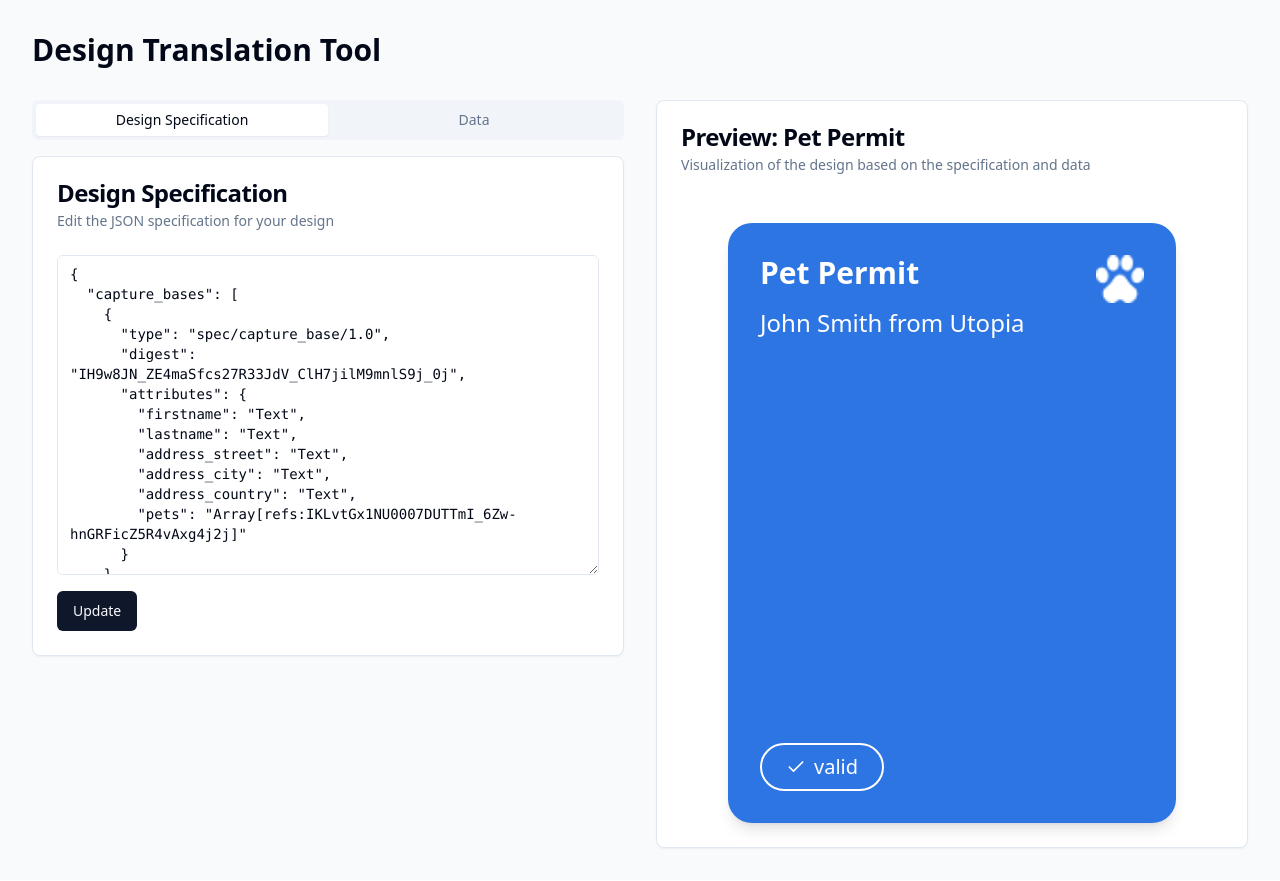
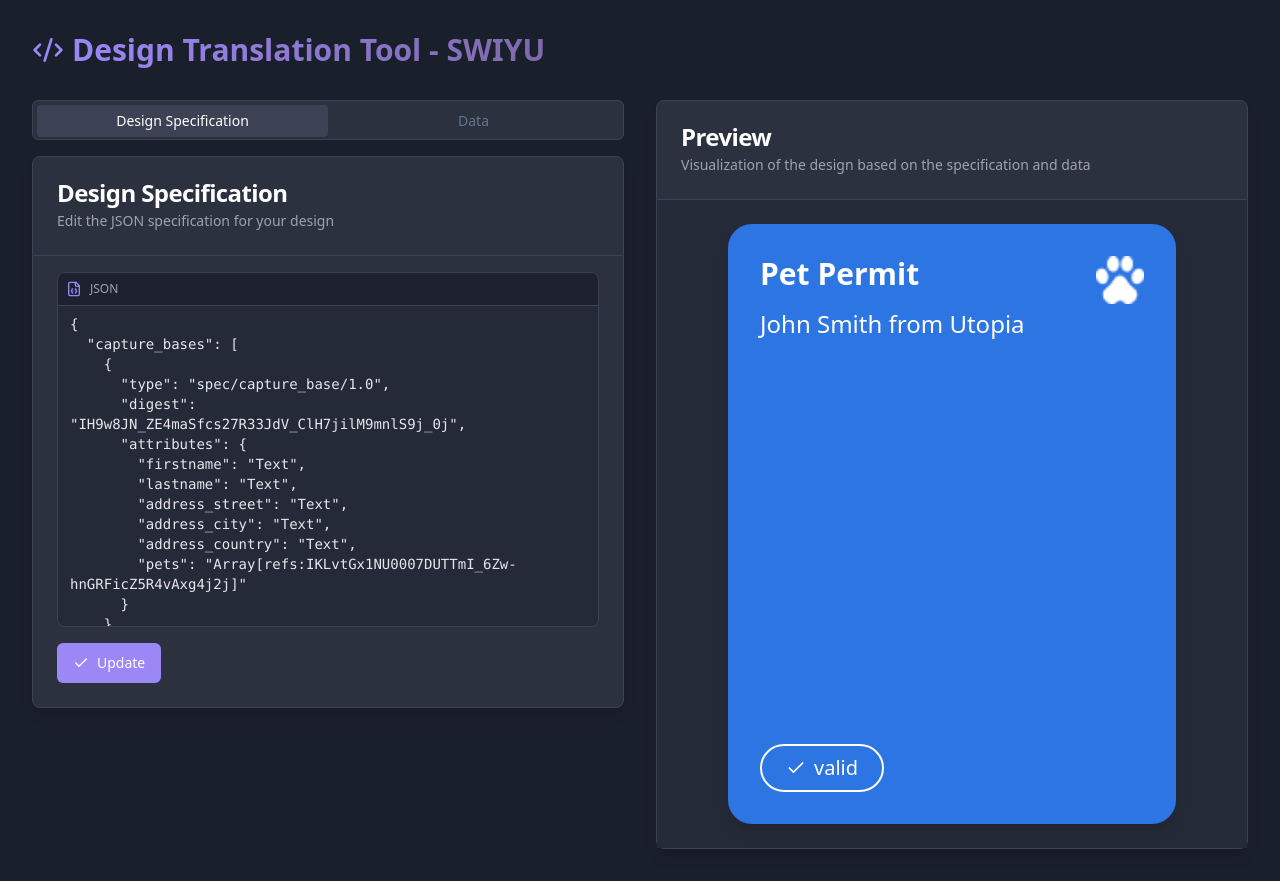
Before and after one commit to MarcoLuthi/design-scribe-crosswalk, a React (Vite) app: page / in a window 1280 px wide. Built offline with nearby package versions, Linux system fonts and the light colour scheme.

Commit message:
Refactor: Update design preview and UI
Update the design preview to be more like a code editor IDE. Remove the "Pet Permit" preview and prepare for multiple design specifications.

```diff
--- a/src/components/JsonEditor.tsx
+++ b/src/components/JsonEditor.tsx
@@ -3,6 +3,7 @@ import { useState } from "react";
 import { Textarea } from "@/components/ui/textarea";
 import { Button } from "@/components/ui/button";
 import { toast } from "sonner";
+import { FileJson, Check } from "lucide-react";
 
 interface JsonEditorProps {
   initialJson: object;
@@ -24,12 +25,25 @@ const JsonEditor = ({ initialJson, onJsonUpdate }: JsonEditorProps) => {
 
   return (
     <div className="space-y-4">
-      <Textarea
-        className="font-mono h-80 text-sm"
-        value={jsonText}
-        onChange={(e) => setJsonText(e.target.value)}
-      />
-      <Button onClick={handleUpdate}>Update</Button>
+      <div className="bg-[#252A38] rounded-lg border border-[#3D4154] overflow-hidden">
+        <div className="flex items-center p-2 bg-[#1E2230] border-b border-[#3D4154]">
+          <FileJson className="h-4 w-4 text-[#9b87f5] mr-2" />
+          <span className="text-xs text-gray-400">JSON</span>
+        </div>
+        <Textarea
+          className="font-mono h-80 text-sm bg-[#252A38] border-0 text-gray-200 focus-visible:ring-0 focus-visible:ring-offset-0 resize-none"
+          value={jsonText}
+          onChange={(e) => setJsonText(e.target.value)}
+          spellCheck={false}
+        />
+      </div>
+      <Button
+        onClick={handleUpdate}
+        className="bg-[#9b87f5] hover:bg-[#7E69AB] text-white flex items-center gap-2"
+      >
+        <Check className="h-4 w-4" />
+        Update
+      </Button>
     </div>
   );
 };
--- a/src/components/TranslationDashboard.tsx
+++ b/src/components/TranslationDashboard.tsx
@@ -7,6 +7,7 @@ import JsonEditor from "./JsonEditor";
 import PetPermit from "./PetPermit";
 import { formatPrimaryField, getBrandingOverlay, getMetaOverlay } from "@/utils/design-parser";
 import { DesignSpecification, OwnerData } from "@/types/design-spec";
+import { Code2 } from "lucide-react";
 
 const TranslationDashboard = () => {
   const [specification, setSpecification] = useState<DesignSpecification>(defaultSpecification);
@@ -22,26 +23,35 @@ const TranslationDashboard = () => {
     : "";
 
   return (
-    <div className="container mx-auto py-8">
-      <h1 className="text-3xl font-bold mb-8">Design Translation Tool</h1>
+    <div className="container mx-auto py-8 bg-[#1A1F2C] text-gray-200 min-h-screen">
+      <h1 className="text-3xl font-bold mb-8 flex items-center gap-2">
+        <Code2 className="h-8 w-8 text-[#9b87f5]" />
+        <span className="bg-gradient-to-r from-[#9b87f5] to-[#7E69AB] bg-clip-text text-transparent">
+          Design Translation Tool - SWIYU
+        </span>
+      </h1>
 
       <div className="grid grid-cols-1 lg:grid-cols-2 gap-8">
         {/* Left side: Configuration */}
         <Tabs defaultValue="specification" className="space-y-4">
-          <TabsList className="grid grid-cols-2">
-            <TabsTrigger value="specification">Design Specification</TabsTrigger>
-            <TabsTrigger value="data">Data</TabsTrigger>
+          <TabsList className="grid grid-cols-2 bg-[#2C3140] border border-[#3D4154]">
+            <TabsTrigger value="specification" className="data-[state=active]:bg-[#3D4154] data-[state=active]:text-white">
+              Design Specification
+            </TabsTrigger>
+            <TabsTrigger value="data" className="data-[state=active]:bg-[#3D4154] data-[state=active]:text-white">
+              Data
+            </TabsTrigger>
           </TabsList>
 
           <TabsContent value="specification">
-            <Card>
-              <CardHeader>
-                <CardTitle>Design Specification</CardTitle>
-                <CardDescription>
+            <Card className="bg-[#2C3140] border-[#3D4154] shadow-lg">
+              <CardHeader className="border-b border-[#3D4154]">
+                <CardTitle className="text-white">Design Specification</CardTitle>
+                <CardDescription className="text-gray-400">
                   Edit the JSON specification for your design
                 </CardDescription>
               </CardHeader>
-              <CardContent>
+              <CardContent className="pt-4">
                 <JsonEditor
                   initialJson={specification}
                   onJsonUpdate={(json) => setSpecification(json as DesignSpecification)}
@@ -51,14 +61,14 @@ const TranslationDashboard = () => {
           </TabsContent>
 
           <TabsContent value="data">
-            <Card>
-              <CardHeader>
-                <CardTitle>Data</CardTitle>
-                <CardDescription>
+            <Card className="bg-[#2C3140] border-[#3D4154] shadow-lg">
+              <CardHeader className="border-b border-[#3D4154]">
+                <CardTitle className="text-white">Data</CardTitle>
+                <CardDescription className="text-gray-400">
                   Edit the JSON data that will be displayed in your design
                 </CardDescription>
               </CardHeader>
-              <CardContent>
+              <CardContent className="pt-4">
                 <JsonEditor
                   initialJson={data}
                   onJsonUpdate={(json) => setData(json as OwnerData)}
@@ -70,16 +80,16 @@ const TranslationDashboard = () => {
 
         {/* Right side: Visualization */}
         <div className="flex flex-col space-y-6">
-          <Card>
-            <CardHeader>
-              <CardTitle>Preview: Pet Permit</CardTitle>
-              <CardDescription>
+          <Card className="bg-[#2C3140] border-[#3D4154] shadow-lg">
+            <CardHeader className="border-b border-[#3D4154]">
+              <CardTitle className="text-white">Preview</CardTitle>
+              <CardDescription className="text-gray-400">
                 Visualization of the design based on the specification and data
               </CardDescription>
             </CardHeader>
-            <CardContent className="flex justify-center p-6">
+            <CardContent className="flex justify-center p-6 bg-[#252A38]">
               <PetPermit
-                title={metaOverlay?.name || "Pet Permit"}
+                title={metaOverlay?.name || "Permit"}
                 primaryField={primaryField}
                 backgroundColor={brandingOverlay?.primary_background_color || "#2C75E3"}
                 logo={brandingOverlay?.logo}
--- a/src/pages/Index.tsx
+++ b/src/pages/Index.tsx
@@ -3,7 +3,7 @@ import TranslationDashboard from "@/components/TranslationDashboard";
 
 const Index = () => {
   return (
-    <div className="min-h-screen bg-gray-50">
+    <div className="min-h-screen bg-[#1A1F2C] text-gray-200">
       <TranslationDashboard />
     </div>
   );
```
